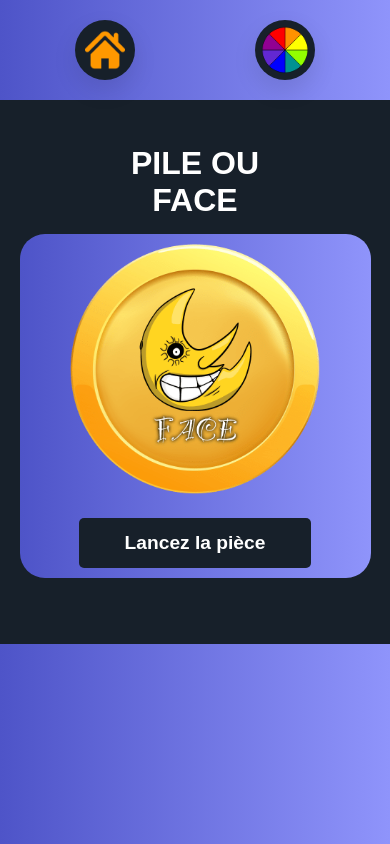
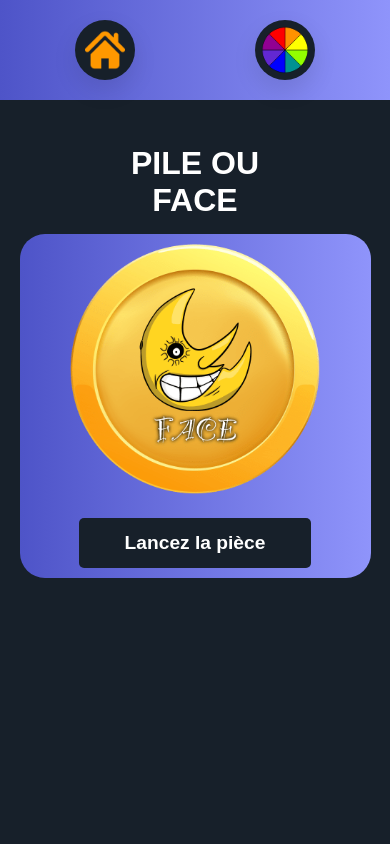
Before and after one commit to Marvinrn/pickerWheel, a Next.js app in the folder picker-wheel/: page /coinFlip in a window 390 px wide. Built offline with nearby package versions, Linux system fonts and the light colour scheme.

Commit message:
correction de bug mobile size

```diff
--- a/picker-wheel/components/HeadTitle.tsx
+++ b/picker-wheel/components/HeadTitle.tsx
@@ -11,7 +11,7 @@ const HeadTitle: React.FC<HeadTitleProps> = ({ title, description }) => {
         <Head>
             <title>{title}</title>
             <meta name="description" content={description} />
-            {/* Ajoutez d'autres balises <meta>, <link>, etc. si nécessaire */}
+            <link rel="icon" href="../public/pickerWheel.png" />
         </Head>
     );
 };
--- a/picker-wheel/pages/_document.tsx
+++ b/picker-wheel/pages/_document.tsx
@@ -3,7 +3,9 @@ import { Html, Head, Main, NextScript } from 'next/document'
 export default function Document() {
   return (
     <Html lang="fr">
-      <Head />
+      <Head>
+        <link rel="icon" href="../public/pickerWheel.png" />
+      </Head>
       <body>
         <Main />
         <NextScript />
--- a/picker-wheel/styles/components/_footer.scss
+++ b/picker-wheel/styles/components/_footer.scss
@@ -11,8 +11,6 @@
 
 .footer--CoinFLipPage {
     @media (max-width: 650px) {
-        position: fixed;
-        left: 0;
-        bottom: 0;
+        display: none;
     }
 }
--- a/picker-wheel/styles/pages/_pickerWheelPage.scss
+++ b/picker-wheel/styles/pages/_pickerWheelPage.scss
@@ -23,6 +23,7 @@
         @media(max-width: 650px) {
             flex-direction: column;
             width: 90%;
+            height: 700px;
         }
 
     }
```
Also changed, not shown: picker-wheel/public/pickerWheel.png (added).
